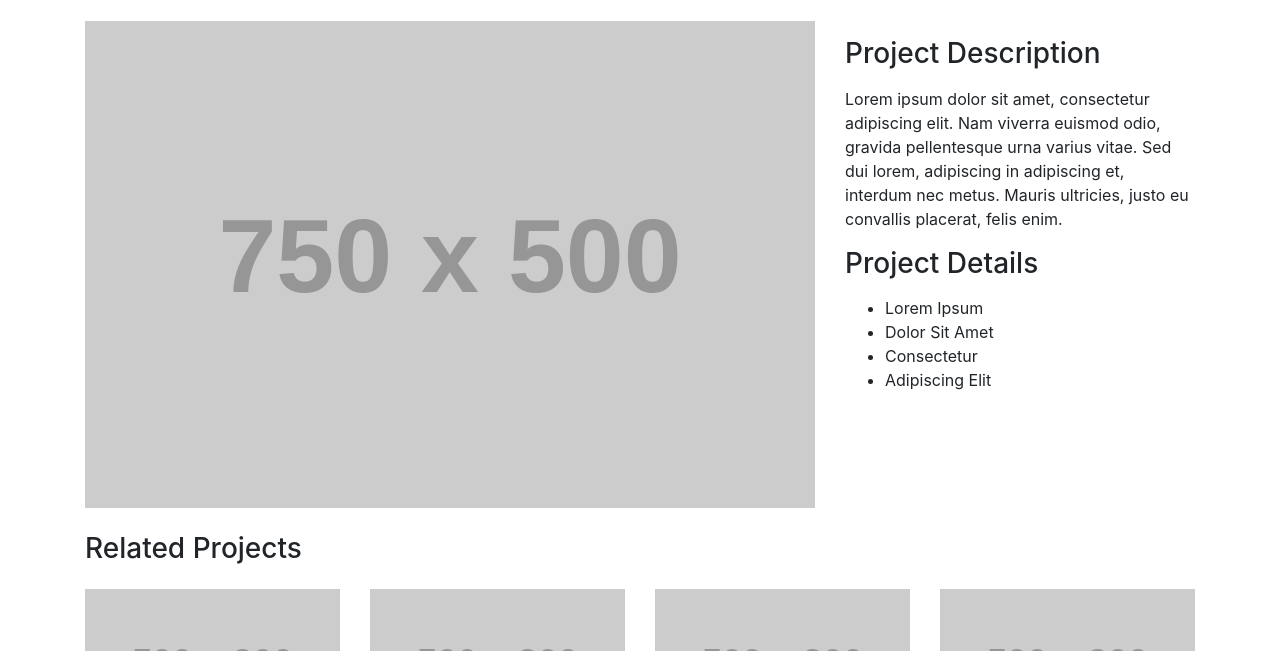
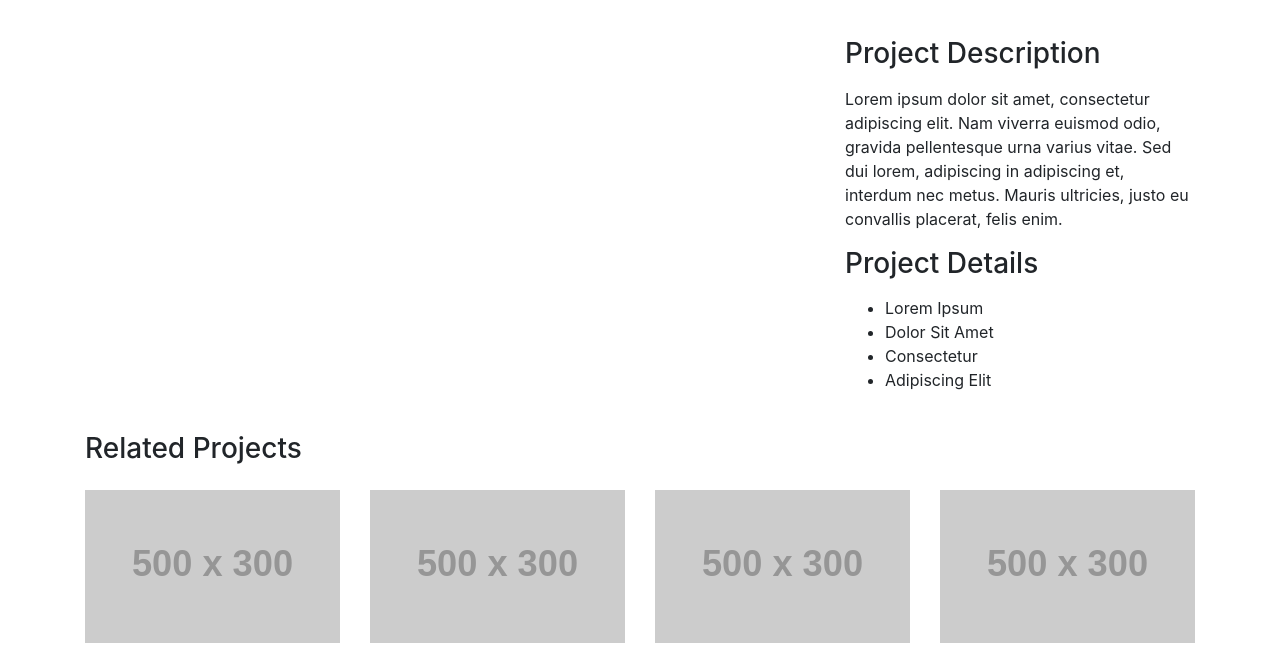
Before and after one commit to sandseas/bacs-5-11, a website: page portfolioitem.html in a window 1280 px wide. Shown: the part 131-782 px from the top of the page. Drawn offline with Linux system fonts and the light colour scheme; placeholder pictures from the web are drawn by us.

Commit message:
Update portfolioitem.html
Updated title

```diff
--- a/portfolioitem.html
+++ b/portfolioitem.html
@@ -8,7 +8,7 @@
     <meta name="description" content="">
     <meta name="author" content="">
 
-    <title>Portfolio Item - Start Bootstrap Template</title>
+    <title>Project Home</title>
 
     <!-- Bootstrap core CSS -->
     <link href="vendor/bootstrap/css/bootstrap.min.css" rel="stylesheet">
@@ -60,7 +60,7 @@
       <div class="row">
 
         <div class="col-md-8">
-          <img class="img-fluid" src="http://placehold.it/750x500" alt="">
+          <img class="img-fluid" src="" alt="">
         </div>
 
         <div class="col-md-4">
```
